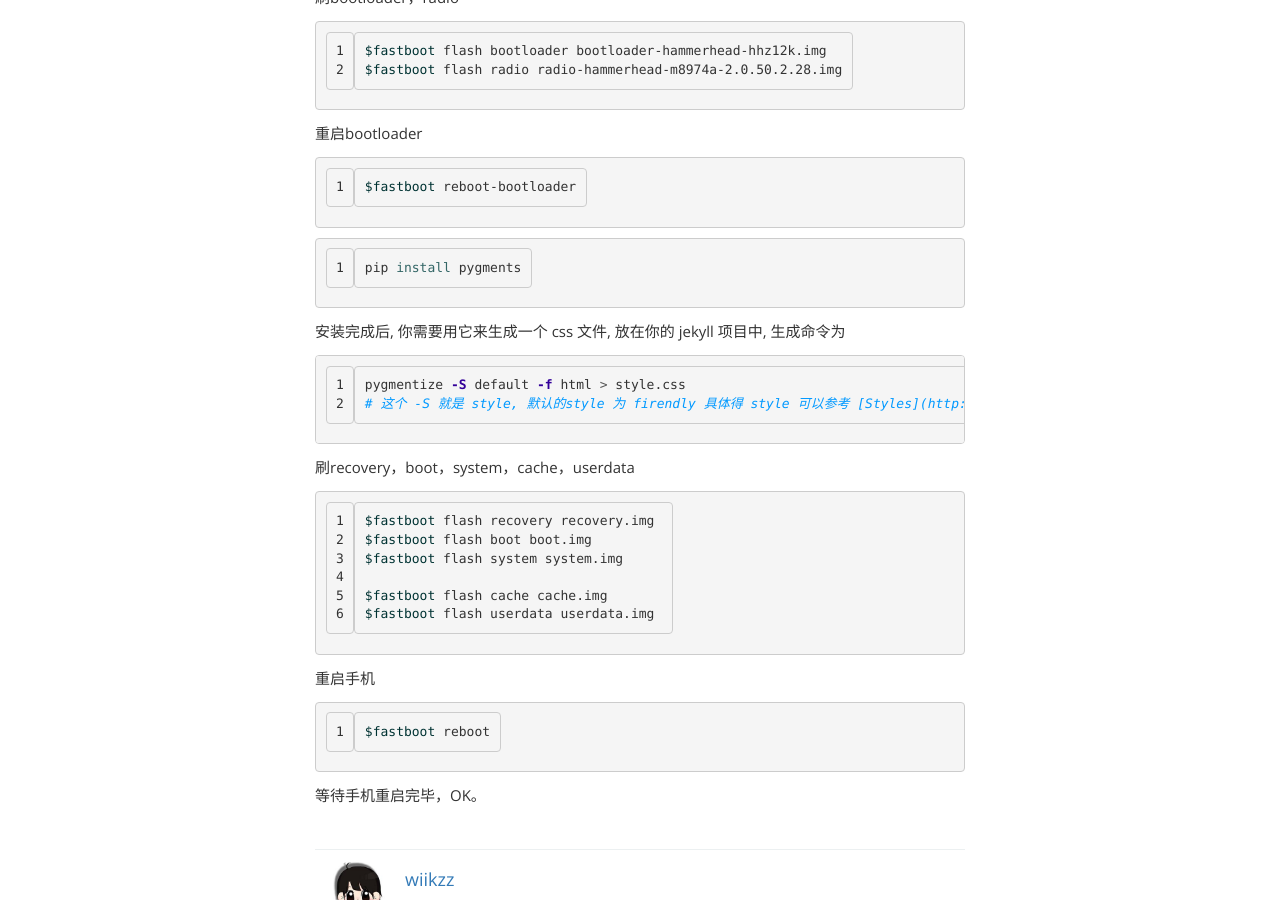
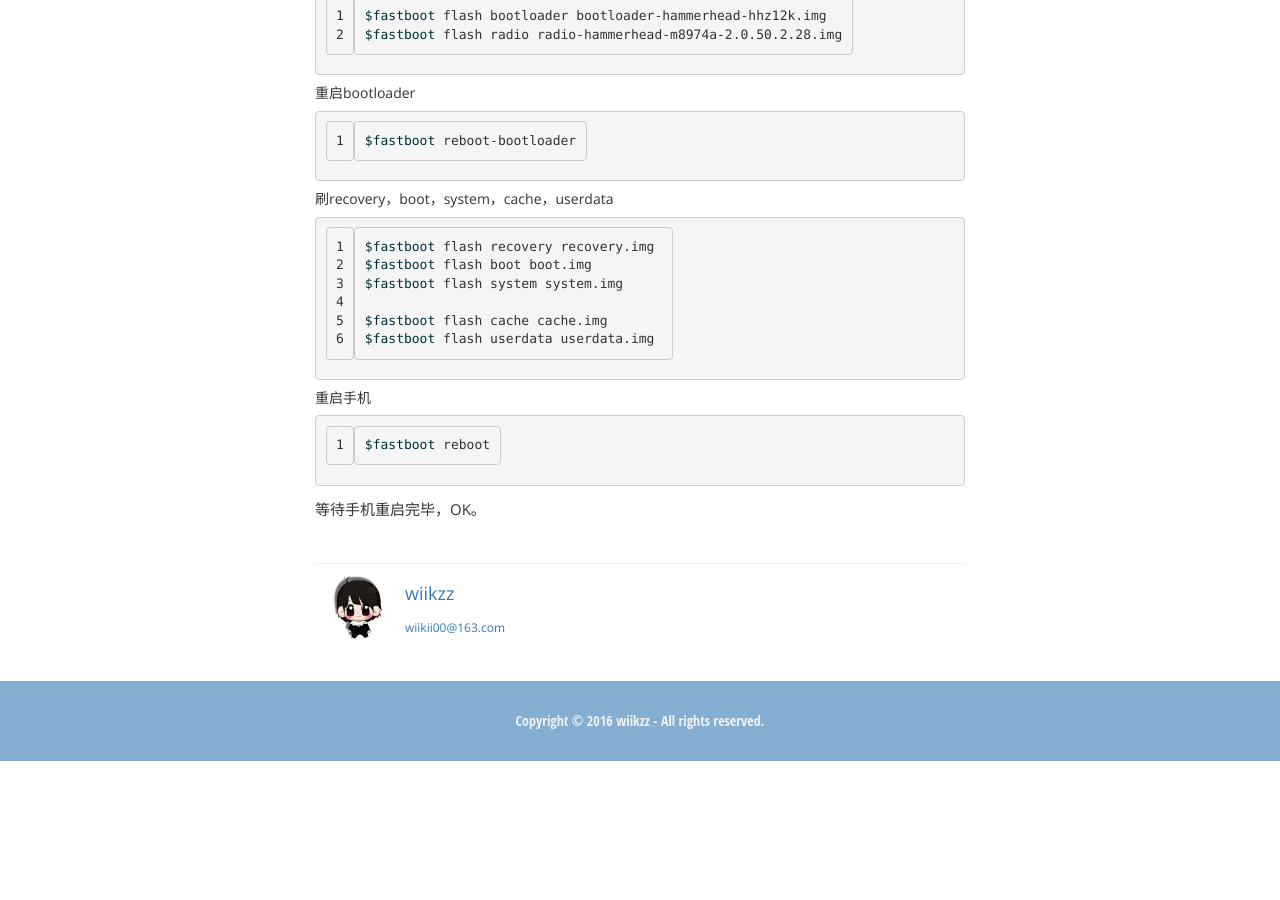
Before and after one commit to wiikzz/wiikzz.github.io, a Jekyll site: the page built from _posts/2016-05-26-cmd-shua-rom.md, in a window 1280 px wide and 900 px high, scrolled down 578 px. Built offline with Jekyll 4.4.1, drawn with Linux system fonts in a browser that asks for light colours; after the commit the page ends 1339 px from its top, so only the background shows below that.

Commit message:
modify first article

````diff
--- a/_posts/2016-05-26-cmd-shua-rom.md
+++ b/_posts/2016-05-26-cmd-shua-rom.md
@@ -4,40 +4,36 @@
 time: 2016年05月26日 星期四
 location: 上海
 pulished: true
-excerpt_separator: "#"
+excerpt_separator: "```"
 ---
 
-准备工作
-  - 下载[Android SDK](http://developer.android.com/intl/zh-cn/sdk/index.html)工具包，并设置好环境变量，确保手机能正常连上电脑。
-  - 下载官方Rom包，解压（image*.zip也需要解压）。可以看到boot.img，cache.img，recovery.img，system.img，userdata.img等。
+##### 准备工作
+
+- 下载[Android SDK](http://developer.android.com/intl/zh-cn/sdk/index.html)工具包，并设置好环境变量，确保手机能正常连上电脑。
+- 下载官方Rom包，解压（image*.zip也需要解压）。可以看到boot.img，cache.img，recovery.img，system.img，userdata.img等。
 
 
-开始刷机
-  - 手机关机，进入bootloader模式（一般是power+音量下键）。
-  - 进入rom包解压目录。
+##### 开始刷机
 
-刷bootloader，radio
+- 手机关机，进入bootloader模式（一般是power+音量下键）。
+- 进入rom包解压目录。
+
+
+##### 刷bootloader，radio
+
 ```bash
 $fastboot flash bootloader bootloader-hammerhead-hhz12k.img
 $fastboot flash radio radio-hammerhead-m8974a-2.0.50.2.28.img
 ```
 
-重启bootloader
+##### 重启bootloader
+
 ```bash
 $fastboot reboot-bootloader
 ```
-```bash
-pip install pygments
-```
-安装完成后, 你需要用它来生成一个 css 文件, 放在你的 jekyll 项目中, 生成命令为
 
-```bash
-pygmentize -S default -f html > style.css
-# 这个 -S 就是 style, 默认的style 为 firendly 具体得 style 可以参考 [Styles](http://pygments.org/docs/styles/)
-```
+##### 刷recovery，boot，system，cache，userdata
 
-
-刷recovery，boot，system，cache，userdata
 ```bash
 $fastboot flash recovery recovery.img
 $fastboot flash boot boot.img
@@ -47,7 +43,8 @@
 $fastboot flash userdata userdata.img
 ```
 
-重启手机
+##### 重启手机
+
 ```bash
 $fastboot reboot
 ```
````
